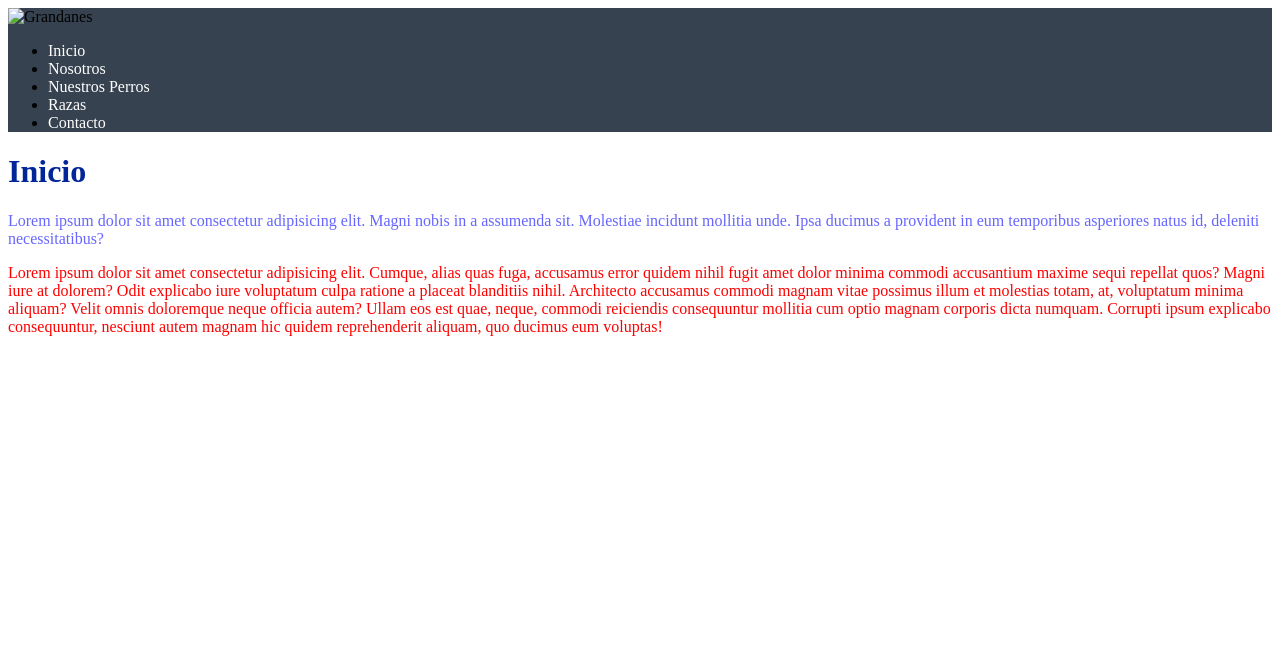
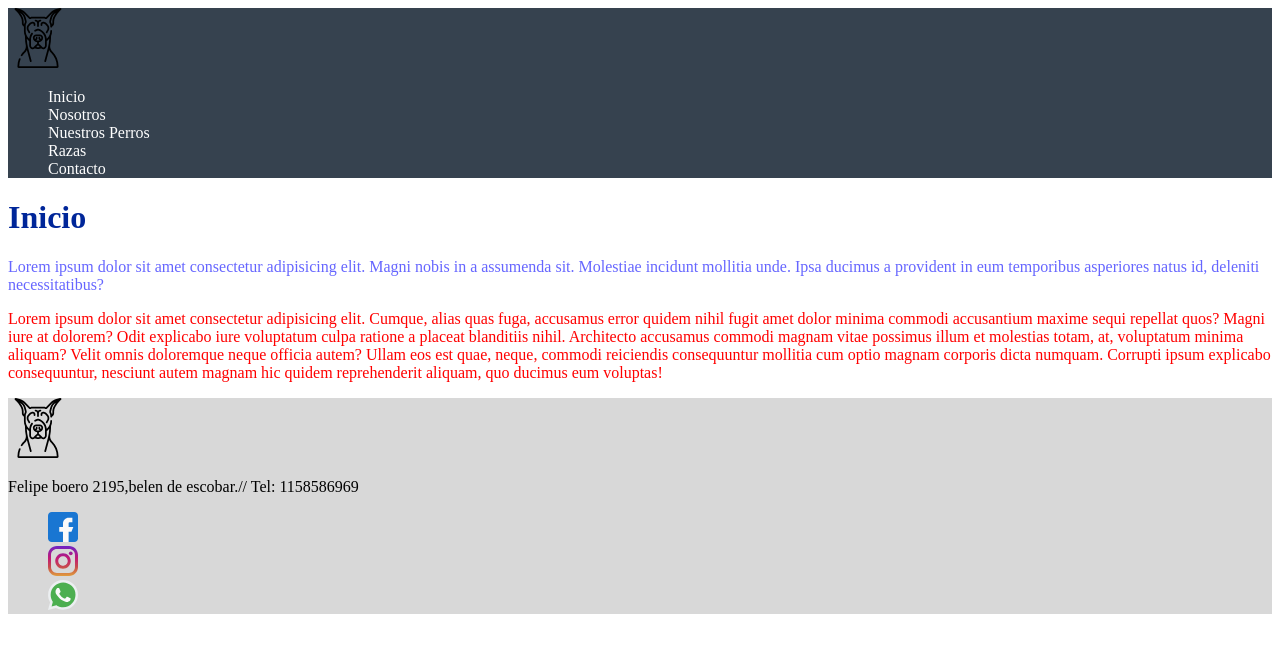
Before and after one commit to jpalomino92/TheGreatParadise, a plain HTML site: page nosotros.html in a window 1280 px wide. Drawn offline with Linux system fonts and the light colour scheme.

Commit message:
se modifico el header y footer entodas

```diff
--- a/nosotros.html
+++ b/nosotros.html
@@ -9,8 +9,8 @@
 </head>
 <body>
     <header>
-        <img src="Imagenes/Grandanes.jpg" alt="Grandanes" style="width:50px;height:50px;">
-        <ul>
+        <img src="Imagenes/great-dane.svg" alt="Grandanes" class="logo">
+        <ul class="listNoMark">
             <li><a href="index.html">Inicio</a></li>
             <li><a href="nosotros.html">Nosotros</a></li>
             <li><a href="nuestrosPerros.html">Nuestros Perros</a></li>
@@ -30,8 +30,14 @@
     Ullam eos est quae, neque, commodi reiciendis consequuntur mollitia cum optio magnam corporis dicta numquam. Corrupti ipsum explicabo consequuntur, nesciunt autem magnam hic quidem reprehenderit aliquam, quo ducimus eum voluptas!</p>
     </aside>
 
-    <footer>
-
+    <footer class="pie">
+        <img src="Imagenes/great-dane.svg" alt="Grandanes" class="logo">
+        <p>Felipe boero 2195,belen de escobar.// Tel: 1158586969</p>
+        <ul class="listNoMark">
+            <li><a href="https://web.facebook.com/CriaderoTheGreatParadise" target="_blank"><img src="Imagenes/facebook.svg" alt="Facebook"></a></li>
+            <li><a href="https://www.instagram.com/criaderothegreatparadise/" target="_blank"><img src="Imagenes/instagram.svg" alt="Instagram"></a></li>
+            <li><a href=""><img src="Imagenes/whatsapp.svg" alt="Whatsapp" target="_blank"></a></li>
+        </ul>
     </footer>
 </body>
 </html>
```
Also changed, not shown: contacto.html (+12 -2 lines), nuestrosPerros.html (+11 -3 lines), razas.html (+11 -2 lines), 2 other files.
